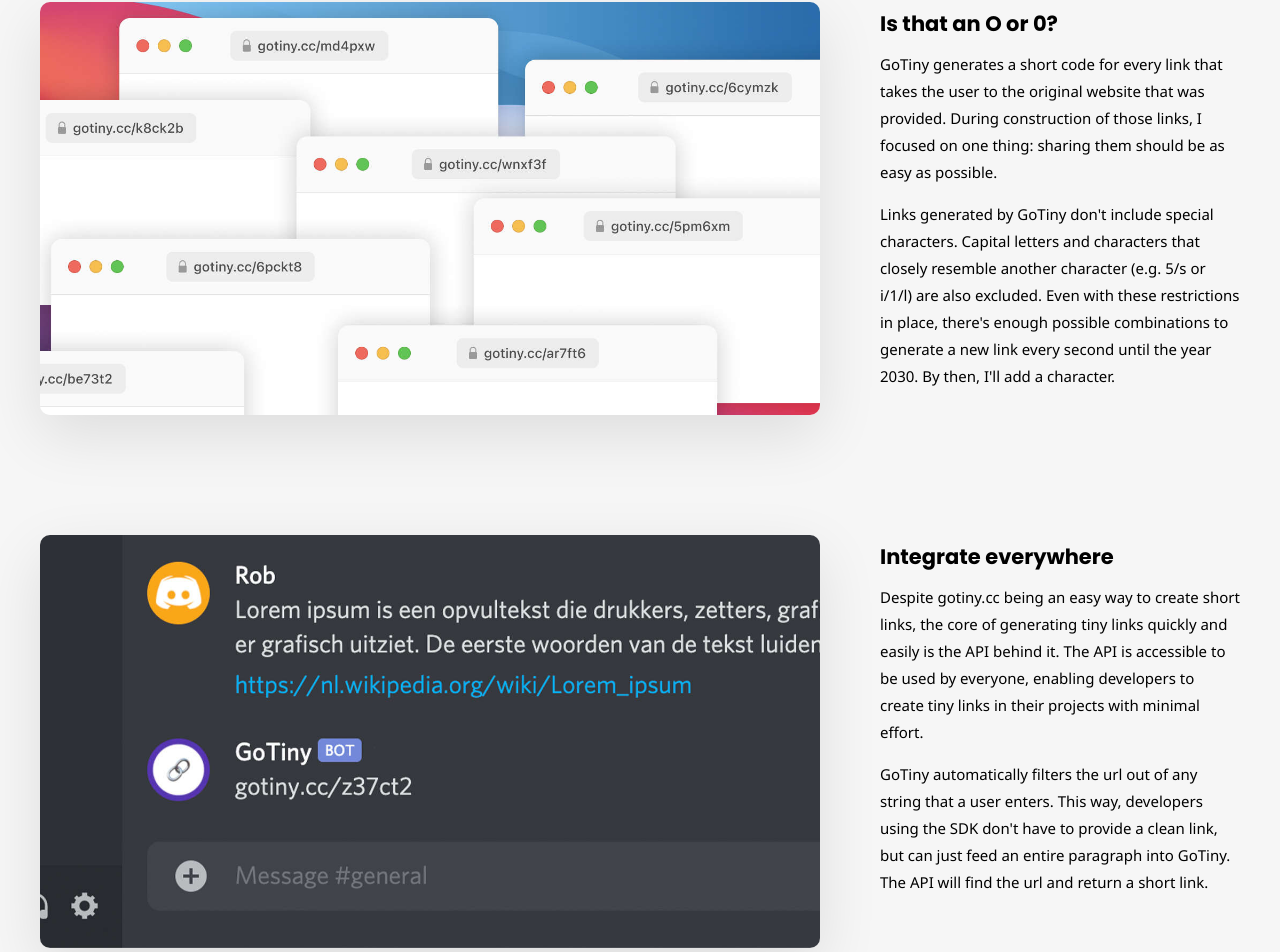
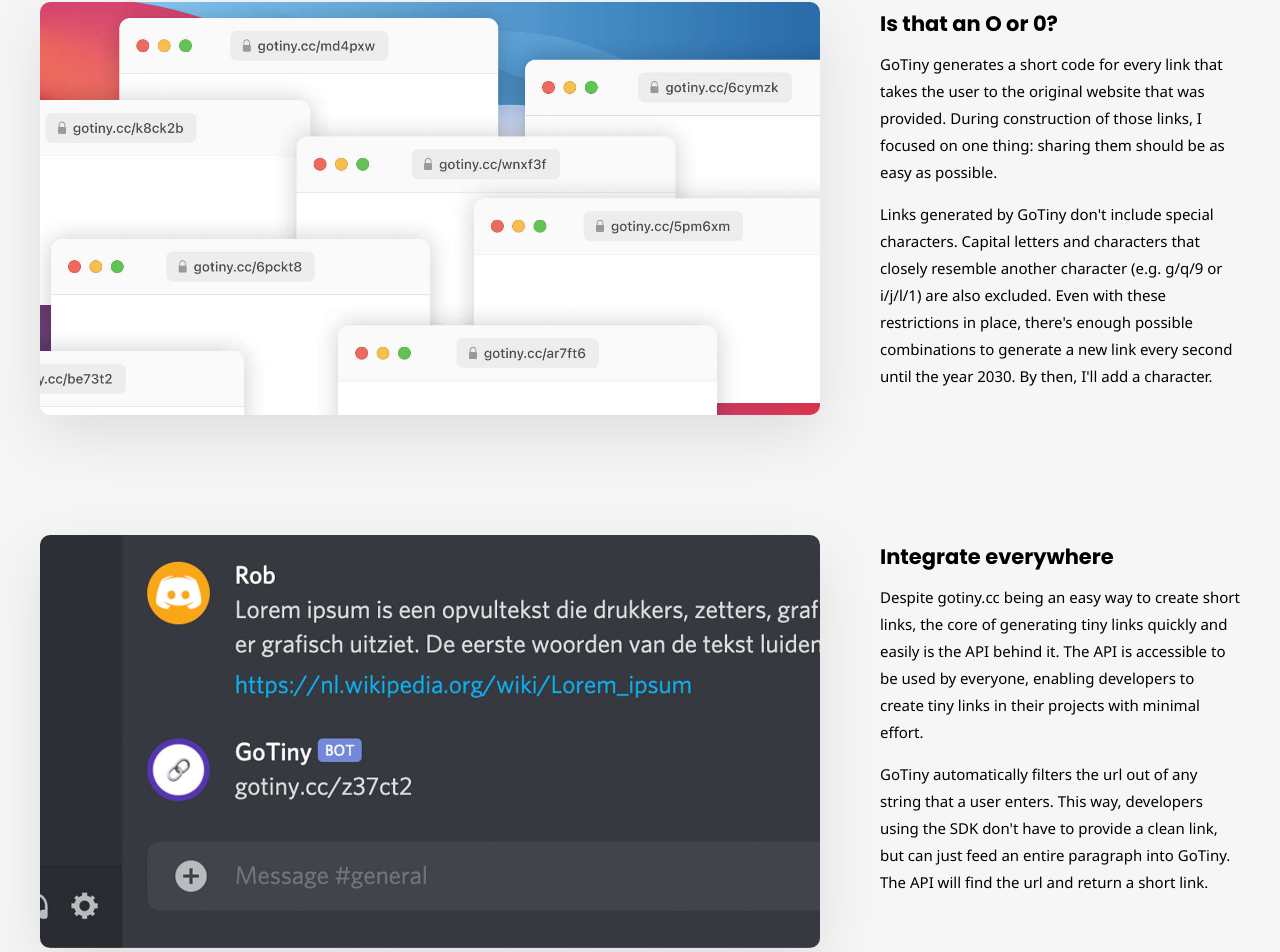
Before and after one commit to robvanbakel/portfolio, a Vue app: page /gotiny in a window 1280 px wide. Shown: the part 2678-3630 px from the top of the page. Built offline with nearby package versions, Linux system fonts and the light colour scheme.

Commit message:
Textual changes in GoTiny project details

```diff
--- a/src/views/GoTiny.vue
+++ b/src/views/GoTiny.vue
@@ -61,7 +61,7 @@
           </p>
           <p>
             Links generated by GoTiny don't include special characters. Capital letters and characters that closely
-            resemble another character (e.g. 5/s or i/1/l) are also excluded. Even with these restrictions in place,
+            resemble another character (e.g. g/q/9 or i/j/l/1) are also excluded. Even with these restrictions in place,
             there's enough possible combinations to generate a new link every second until the year 2030. By then, I'll
             add a character.
           </p>
```
